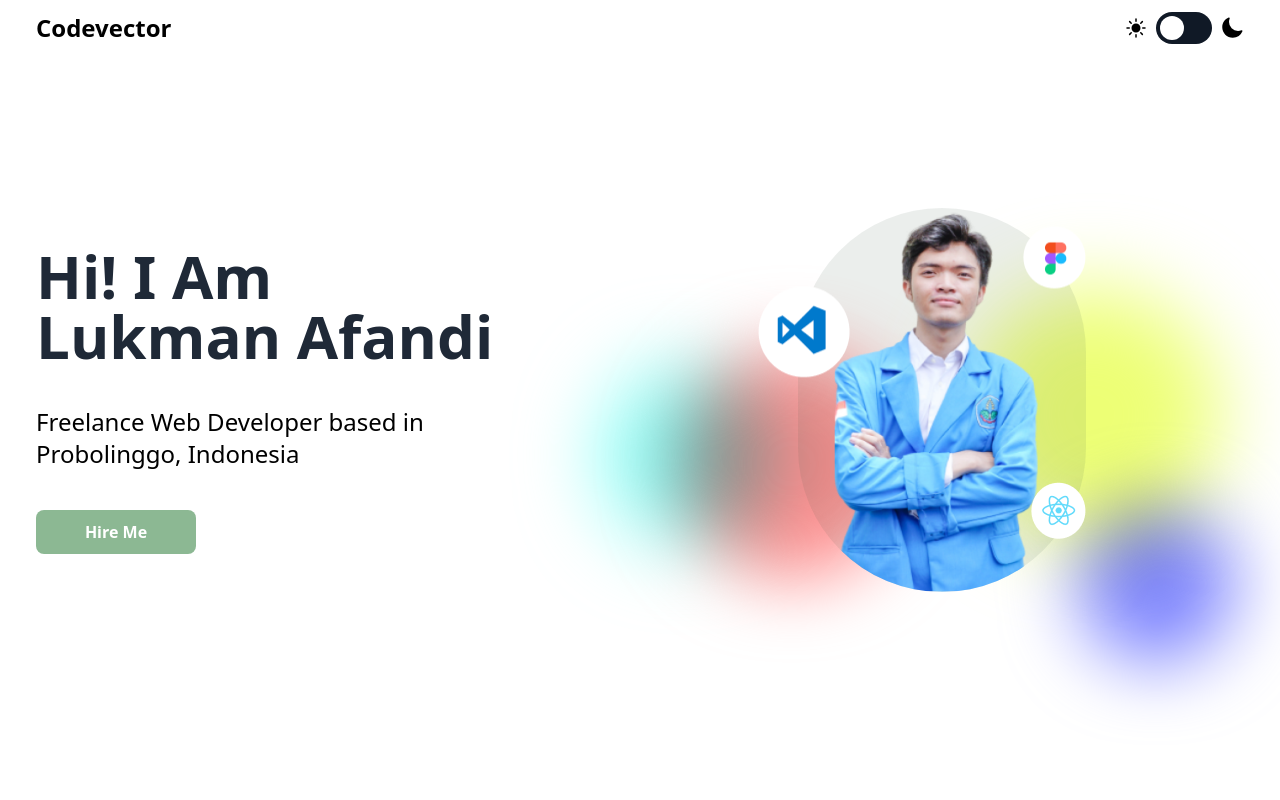
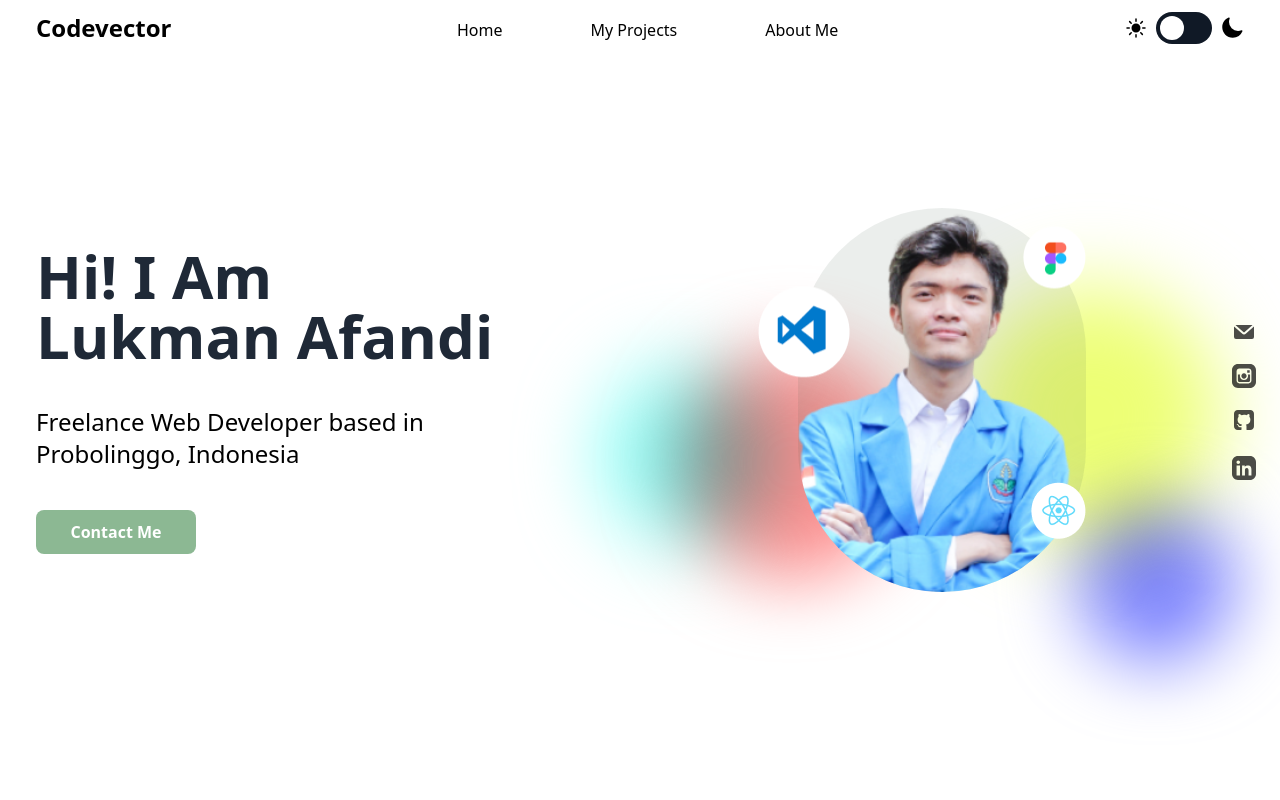
Before and after one commit to LukmanAfandii/LukmanAfandii.github.io, a React (Vite) app: page / in a window 1280 px wide. Shown: the top 800 px of the page. Built offline with nearby package versions, Linux system fonts and the light colour scheme.

Commit message:
fix several bugs

```diff
--- a/package.json
+++ b/package.json
@@ -10,6 +10,7 @@
   },
   "dependencies": {
     "@fortawesome/react-fontawesome": "^0.2.0",
+    "framer-motion": "^7.3.4",
     "react": "^18.2.0",
     "react-dom": "^18.2.0"
   },
--- a/src/App.tsx
+++ b/src/App.tsx
@@ -5,25 +5,44 @@ import { Navbar } from './components/Navbar';
 import { Section } from './components/Section';
 import CardImage from './components/CardImage';
 import CardFloatText from './components/CardFloatText';
+import { AnimatePresence, motion } from "framer-motion"
 
 
 function App() {
+  const constraintsRef = React.useRef(null)
+
   return (
     <div >
-      <Navbar toggleTheme={() => {}}/>
+      <Navbar toggleTheme={() => { }} />
       <main className="overflow-hidden dark:bg-[#101926]">
-        <Section className='h-[100vh] mt-0 md:mt-[-56px]'>
+        <Section id='home' className='h-[100vh] mt-0 md:mt-[-56px]'>
           <div className="order-2 w-full md:w-2/4 md:order-1">
             <div className="md:max-w-[30rem] max-w-[13rem] text-center md:text-left mx-auto md:mx-0">
               <h1 className="text-3xl font-semibold text-gray-800  dark:text-[#FFFFFF] md:text-6xl md:mt-0 mt-7">Hi! I Am Lukman Afandi</h1>
               <p className="mt-5 text-sm font-normal md:text-2xl md:mt-10">Freelance Web Developer based in Probolinggo, Indonesia</p>
-              <button className="md:mt-10 mt-5 mx-auto md:mx-0  block h-11 w-40 rounded-lg bg-[#8CB893] text-center text-base font-semibold text-white hover:bg-[#719A78] dark:bg-[#55E6A5] dark:text-[#101926]">Hire Me</button>
+              <a href='#find-me' className="grid content-center md:mt-10 mt-5 mx-auto md:mx-0  h-11 w-40 rounded-lg bg-[#8CB893] text-center text-base font-semibold text-white hover:bg-[#719A78] dark:bg-[#55E6A5] dark:text-[#101926]">
+                <span>Contact Me</span>
+              </a>
             </div>
           </div>
           <div className="relative order-1 w-full md:w-2/4 md:order-2">
             <div className="mx-auto w-44 h-64 md:w-72 md:h-96 after:-z-10  rounded-full bg-[#405744] bg-opacity-10 relative">
               <div className="w-full h-full overflow-hidden rounded-full">
-                <img src="/assets/Lukman Afandi.png" alt="" srcSet="" className="object-contain w-full h-full dark:bg-[#55E6A5]"/>
+                <motion.div
+                  initial={{ translateY: 200 }}
+                  animate={{ translateY: 0 }}
+                  transition={{
+                    duration: 1,
+                    ease: "linear"
+                  }}
+                  ref={constraintsRef}>
+                  <motion.div
+                    drag
+                    dragConstraints={constraintsRef}
+                  >
+                    <img src="/assets/Lukman Afandi.png" alt="" srcSet="" className="pointer-events-none object-contain w-full h-full dark:bg-[#55E6A5]" />
+                  </motion.div>
+                </motion.div>
               </div>
               <img src="/assets/figma-logo.png" alt="" srcSet="" className="absolute right-0 z-50 animate-bounce bottom-3/4 animation-delay-2000" />
               <img src="/assets/react-logo.png" alt="" srcSet="" className="absolute right-0 z-50 animate-bounce top-3/4 animation-delay-3000" />
@@ -31,15 +50,39 @@ function App() {
 
             </div>
             <div className="absolute inset-0 top-0 -z-10">
+
               <span className="absolute top-20 left-6 inline-block h-64 w-64 rounded-full bg-[#ff8e8e] mix-blend-multiply blur-2xl animate-blob animation-delay-2000"></span>
               <span className="absolute top-40 -left-10 inline-block h-44 w-44 rounded-full bg-[#86fff7] mix-blend-multiply blur-2xl animate-blob animation-delay-4000"></span>
               <span className="absolute top-20 right-6 inline-block h-64 w-64 rounded-full bg-[#edff75] mix-blend-multiply blur-2xl animate-blob animation-delay-3000"></span>
               <span className="absolute top-60 right-0 inline-block h-44 w-44 rounded-full bg-[#7d84ff] mix-blend-multiply blur-2xl animate-blob animation-delay-2000"></span>
             </div>
           </div>
+
+          <ul className='absolute space-y-5 list-inside right-6'>
+            <li>
+              <a href="mail:lukmanafandi10@gmail.com" target="_blank" rel="noreferrer" className='flex items-center gap-2'>
+                <img src="/assets/mail.svg" alt="" className='hidden w-6 h-6 transition-transform duration-500 ease-in-out md:inline opacity-70 hover:scale-150 dark:invert' />
+              </a>
+            </li>
+            <li>
+              <a href="https://instagram.com/lukmanafandii" target="_blank" rel="noreferrer" className='flex items-center gap-2'>
+                <img src="/assets/instagram.svg" alt="" className='hidden w-6 h-6 transition-transform duration-500 ease-in-out md:inline opacity-70 hover:scale-150 dark:invert' />
+              </a>
+            </li>
+            <li>
+              <a href="https://github.com/CodeVectorizer" target="_blank" rel="noreferrer" className='flex items-center gap-2'>
+                <img src="/assets/github.svg" alt="" className='hidden w-6 transition-transform duration-500 ease-in-out md:inline h-7 opacity-70 hover:scale-150 dark:invert' />
+              </a>
+            </li>
+            <li>
+              <a href="https://www.linkedin.com/in/lukman-afandi-9a883b177/" target="_blank" rel="noreferrer" className='flex items-center gap-2'>
+                <img src="/assets/linkedin.svg" alt="" className='hidden w-6 h-6 transition-transform duration-500 ease-in-out md:inline opacity-70 hover:scale-150 dark:invert' />
+              </a>
+            </li>
+          </ul>
         </Section>
 
-        <Section>
+        <Section id='my-projects'>
           <h1 className="w-full text-3xl font-semibold md:text-6xl">My Projects</h1>
           <div className="flex flex-wrap items-center justify-around gap-5">
             <div className="md:w-2/5 w-full rounded-2xl bg-[#FFEBE0] dark:bg-opacity-100 bg-opacity-60 mt-9 relative overflow-hidden shadow-lg">
@@ -78,7 +121,7 @@ function App() {
             </div>
           </div>
         </Section>
-        <Section className='relative justify-around'>
+        <Section id='about-me' className='relative justify-around'>
           <div className="w-full mb-8 md:w-1/2 ">
             <h1 className="w-full text-3xl font-semibold md:text-6xl">About Me</h1>
             <p className="text-base">
@@ -125,7 +168,7 @@ function App() {
             <span className="absolute top-60 right-0 inline-block h-[464px] w-[464px] rounded-full bg-[#7d84ff] bg-opacity-30 mix-blend-multiply blur-2xl animate-blob animation-delay-4000"></span>
           </div>
         </Section>
-        <Section>
+        <Section id='find-me'>
           <h1 className="w-full mb-3 text-3xl font-semibold md:text-6xl">Find Me</h1>
           <ul className='space-y-2 list-inside'>
             <li>
--- a/src/components/Navbar.tsx
+++ b/src/components/Navbar.tsx
@@ -43,6 +43,13 @@ export const Navbar = ({ toggleTheme }: NavbarProps) => {
         <div className="flex flex-wrap items-center justify-between mx-auto h-14 max-w-7xl px-9">
           <h3 className="text-2xl font-semibold">Codevector</h3>
 
+{/* Navbar */}
+          <div className="items-center hidden space-x-4 md:flex ">
+          <a href="#home" className="block py-2 mt-1 px-9 hover:bg-gray-50 hover:bg-opacity-40">Home</a>
+        <a href="#my-projects" className="block py-2 mt-1 px-9 hover:bg-gray-50 hover:bg-opacity-40">My Projects</a>
+        <a href="#about-me" className="block py-2 mt-1 px-9 hover:bg-gray-50 hover:bg-opacity-40">About Me</a>
+        </div>
+
           {/* Start Hamburger Menu Button */}
           <span id="btnSidebar" className="block cursor-pointer md:hidden" onClick={() => {
             setHiddenNav((prev) => !prev);
@@ -83,9 +90,9 @@ export const Navbar = ({ toggleTheme }: NavbarProps) => {
       </nav>
       {/* Start Mobile Menu */}
       <div id="sidebar" className={` transition-all duration-500 dark:bg-[#0c131e] dark:text-white bg-gray-50 ease-in-out w-1/2 fixed z-[51] pt-14 inset-y-0 flex-col py-2 shadow-sm md:hidden ${hiddenNav ? "-left-96" : "left-0"}`}>
-        <div className="flex items-center mb-10 text-2xl font-bold px-9">
-          Codevector
-          <div className="flex items-center md:hidden mx-9">
+        <div className="flex flex-wrap items-center mb-10 text-2xl font-bold px-9">
+          <span>Codevector</span>
+          <div className="flex items-center mt-4 md:hidden">
             <span className="mr-2">
               <svg xmlns="http://www.w3.org/2000/svg" viewBox="0 0 24 24" fill="currentColor" className="w-4 h-4">
                 <path d="M12 2.25a.75.75 0 01.75.75v2.25a.75.75 0 01-1.5 0V3a.75.75 0 01.75-.75zM7.5 12a4.5 4.5 0 119 0 4.5 4.5 0 01-9 0zM18.894 6.166a.75.75 0 00-1.06-1.06l-1.591 1.59a.75.75 0 101.06 1.061l1.591-1.59zM21.75 12a.75.75 0 01-.75.75h-2.25a.75.75 0 010-1.5H21a.75.75 0 01.75.75zM17.834 18.894a.75.75 0 001.06-1.06l-1.59-1.591a.75.75 0 10-1.061 1.06l1.59 1.591zM12 18a.75.75 0 01.75.75V21a.75.75 0 01-1.5 0v-2.25A.75.75 0 0112 18zM7.758 17.303a.75.75 0 00-1.061-1.06l-1.591 1.59a.75.75 0 001.06 1.061l1.591-1.59zM6 12a.75.75 0 01-.75.75H3a.75.75 0 010-1.5h2.25A.75.75 0 016 12zM6.697 7.757a.75.75 0 001.06-1.06l-1.59-1.591a.75.75 0 00-1.061 1.06l1.59 1.591z" />
@@ -103,11 +110,9 @@ export const Navbar = ({ toggleTheme }: NavbarProps) => {
               <svg xmlns="http://www.w3.org/2000/svg" viewBox="0 0 24 24" fill="currentColor" className="w-4 h-4">
                 <path fill-rule="evenodd" d="M9.528 1.718a.75.75 0 01.162.819A8.97 8.97 0 009 6a9 9 0 009 9 8.97 8.97 0 003.463-.69.75.75 0 01.981.98 10.503 10.503 0 01-9.694 6.46c-5.799 0-10.5-4.701-10.5-10.5 0-4.368 2.667-8.112 6.46-9.694a.75.75 0 01.818.162z" clip-rule="evenodd" />
               </svg>
-
             </span>
           </div>
         </div>
-
         <a href="" className="block py-2 mt-1 px-9 hover:bg-gray-50 hover:bg-opacity-40">Home</a>
         <a href="" className="block py-2 mt-1 px-9 hover:bg-gray-50 hover:bg-opacity-40">About Me</a>
         <a href="" className="block py-2 mt-1 px-9 hover:bg-gray-50 hover:bg-opacity-40">My Projects</a>
--- a/src/components/Section.tsx
+++ b/src/components/Section.tsx
@@ -2,13 +2,14 @@ import React from 'react'
 
 interface SectionProps {
   className: string | ''
+  id?: string
   children: React.ReactNode
 }
 
 
-export const Section = ({children, className}: SectionProps) => {
+export const Section = ({children, className, id}: SectionProps) => {
   return (
-    <div className={`flex items-center py-10 px-9 max-w-7xl mx-auto flex-wrap ${className} dark:bg-[#101926] dark:text-[#FFFFFF]`}>
+    <div id={id} className={`flex items-center py-10 px-9 max-w-7xl mx-auto flex-wrap ${className} dark:bg-[#101926] dark:text-[#FFFFFF]`}>
         {children}
     </div>
   )
--- a/src/index.css
+++ b/src/index.css
@@ -15,3 +15,7 @@
         animation-delay: 4s;
     }
 }
+
+html{
+    scroll-behavior: smooth;
+}
```
Also changed, not shown: 2 other files (tests, documents, lock files or other folders). Lines whose indentation alone changed are shown as unchanged.
